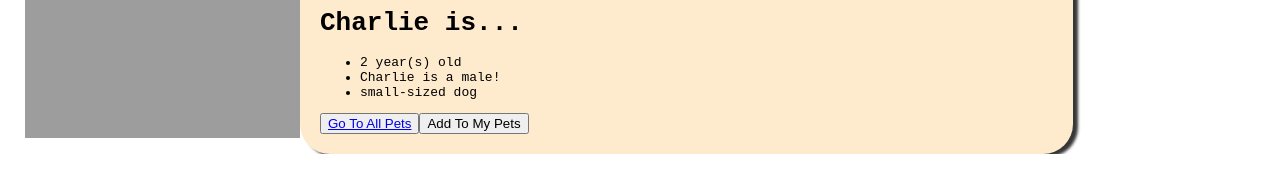
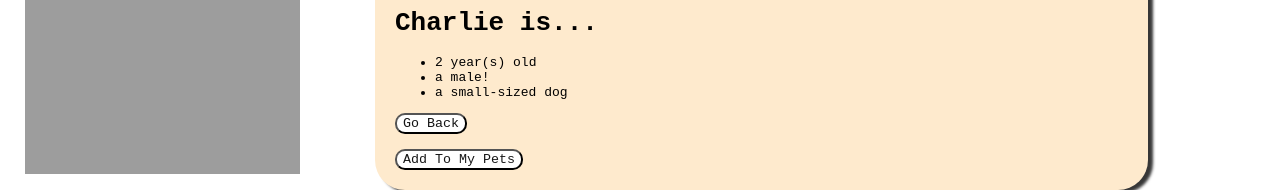
Before and after one commit to ccash12/phase-2-project, a React (Create React App) app in the folder animal-app/: page /pets/1 in a window 1280 px wide. Shown: the part 868-1058 px from the top of the page. Before the commit the page ends 1022 px from the top, so only its background shows below. Built offline with nearby package versions, Linux system fonts and the light colour scheme; data requests are answered from the project's data file.

Commit message:
button changes

```diff
--- a/animal-app/src/components/AddButton.js
+++ b/animal-app/src/components/AddButton.js
@@ -1,3 +1,4 @@
+
 function AddButton({ pet }) {
 
     function handleAddPet(petObj) {
--- a/animal-app/src/components/App.css
+++ b/animal-app/src/components/App.css
@@ -72,6 +72,7 @@
   padding: 20px;
   margin: 1rem 0;
   margin-left: 25px;
+  margin-right: 75px;
   background-color: rgb(157, 157, 157);
   width: 235px;
   height: auto;
@@ -110,7 +111,8 @@
 }
 
 .petcard button,
-.submitButton {
+.submitButton,
+.petcardDetails button {
   color: rgb(24, 24, 24);
   background-color: white;
   border-radius: 10px;
@@ -119,7 +121,8 @@
 }
 
 .petcard button:hover,
-.submitButton:hover {
+.submitButton:hover,
+.petcardDetails button:hover {
   background-color: rgb(251, 188, 79);
   box-shadow: 1px 2px rgb(104, 104, 104);
 }
--- a/animal-app/src/components/NewPetForm.js
+++ b/animal-app/src/components/NewPetForm.js
@@ -19,7 +19,9 @@ function NewPetForm({ newPetInput, setNewPet, handleSubmit }) {
     return (
         <div className="form-box" id='newAnimalForm'>
                <h3>Add New Pet:</h3>
-            <form onSubmit={e => handleSubmit(e)}>
+            <form onSubmit={e => {handleSubmit(e)
+                                  setSizeChecked(false)
+                                  setSexChecked(false)}}>
               <input type='text'
                      placeholder='Name'
                      id='name'
--- a/animal-app/src/components/PetDetails.js
+++ b/animal-app/src/components/PetDetails.js
@@ -29,13 +29,13 @@ function PetDetails() {
             <h1>{`${name} is...`}</h1>
             <ul className='petDetailList'>
                 <li>{age} year(s) old</li>
-                <li>{name} is a {sex}!</li>
-                <li>{`${size}-sized ${animal}`}</li>
+                <li> a {sex}!</li>
+                <li>{`a ${size}-sized ${animal}`}</li>
             </ul>
             <p>{description}</p>
             <button>
-                <Link to={'/pets'} onClick={() => history.push('/pets')}>Go To All Pets</Link>
-            </button>
+                <Link className='cardLinks' to='/pets' onClick={() => history.goBack()}>Go Back</Link>
+            </button> <br /><br />
             <AddButton pet={pet} />
         </div>
     )
```
